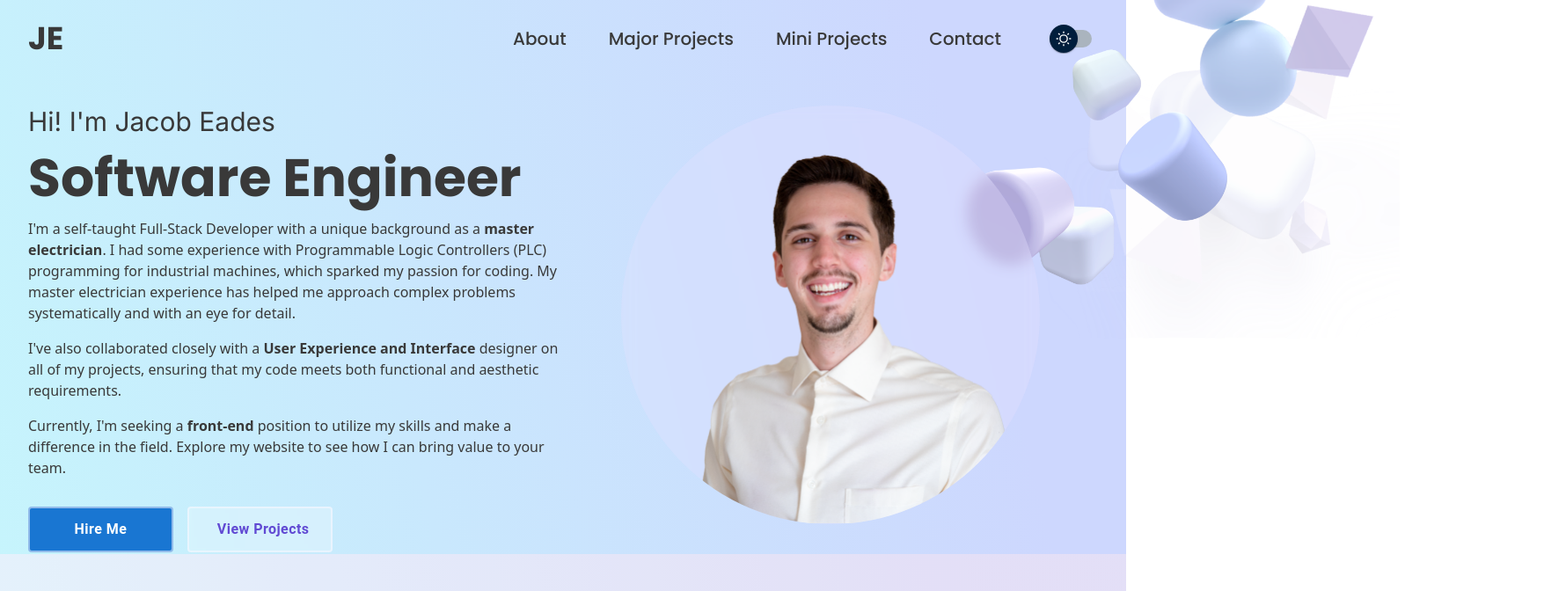
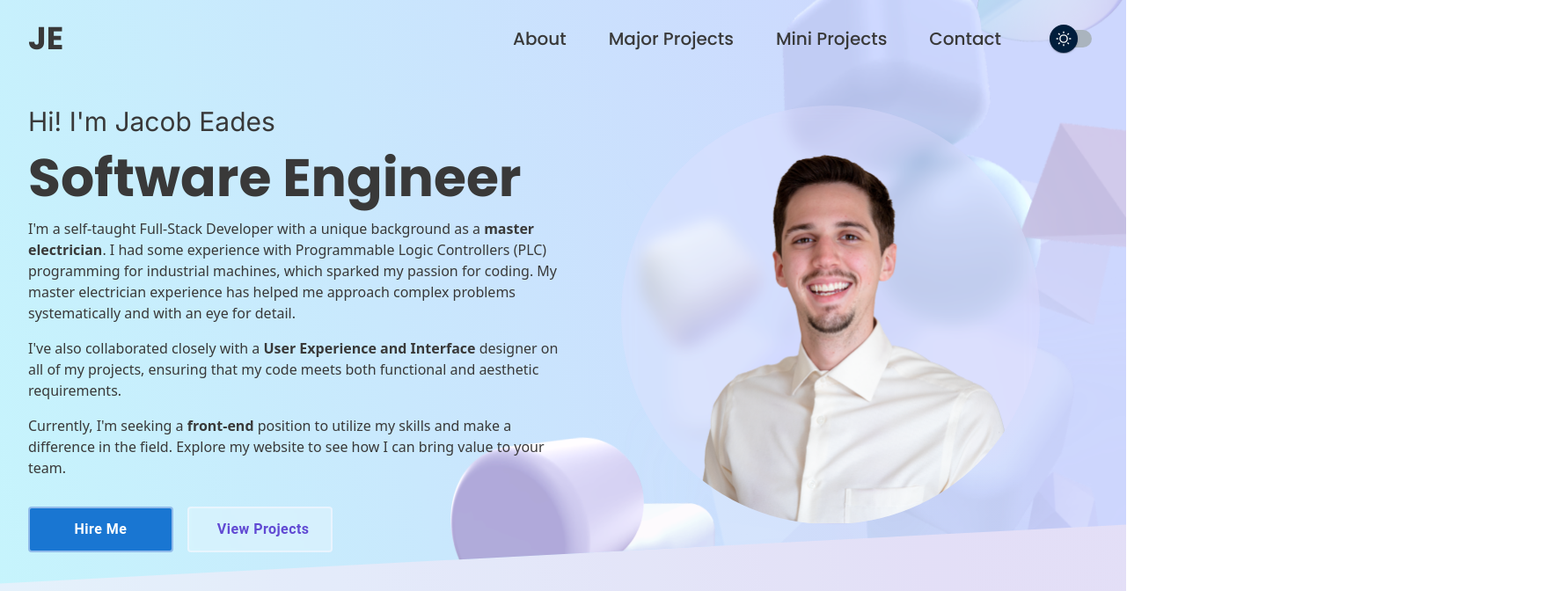
Before and after one commit to JacupEades/jacob_eades_portfolio, a Next.js app: page / in a window 1280 px wide. Shown: the top 672 px of the page at 88% size, 1780 px wide, since content can reach past the window. Built offline with nearby package versions, Linux system fonts and the light colour scheme.

Commit message:
hero no parellax and re skewed

```diff
--- a/src/components/sections/Hero.tsx
+++ b/src/components/sections/Hero.tsx
@@ -10,8 +10,9 @@ type Props = {}
 export default function Hero({}: Props) {
   return (
     <section id='hero' className='max-w-screen-xl pt-[7.5rem] z-10 pb-4 px-8'>
-            <div className={styles.heroShapes} />
-          <div className={styles.heroBGA} />
+        <div className={styles.heroBGA}>
+        <div className={styles.heroShapes} />
+        </div>
         <div className={styles.heroBGB} />
           <div className='grid grid-cols-2'>
           <div className='z-10'>
--- a/src/styles/Home.module.css
+++ b/src/styles/Home.module.css
@@ -28,26 +28,23 @@
   left: 0px;
   right: 0px;
   top: -100px;
+  transform: skew(0, -3deg);
   z-index: 2;
 
   overflow: hidden;
 }
 
 .heroShapes {
-  position: absolute;
   background-image: url("../../public/Shapes-Large.png");
 
   /* Set a specific height */
-  height: 729.5px;
-  width: 1280px;
+  height: 60rem;
+  width: 60%;
   top: -100px;
-  left: 500px;
+  margin: 5rem 60% 0 40%;
+  background-size: 55rem;
+  background-repeat: no-repeat;
 
-  /* Create the parallax scrolling effect */
-  background-attachment: fixed;
-  background-position-x: 76%;
-  background-repeat: no-repeat;
-  background-size: 38.5%;
   z-index: 10;
 }
 
```
